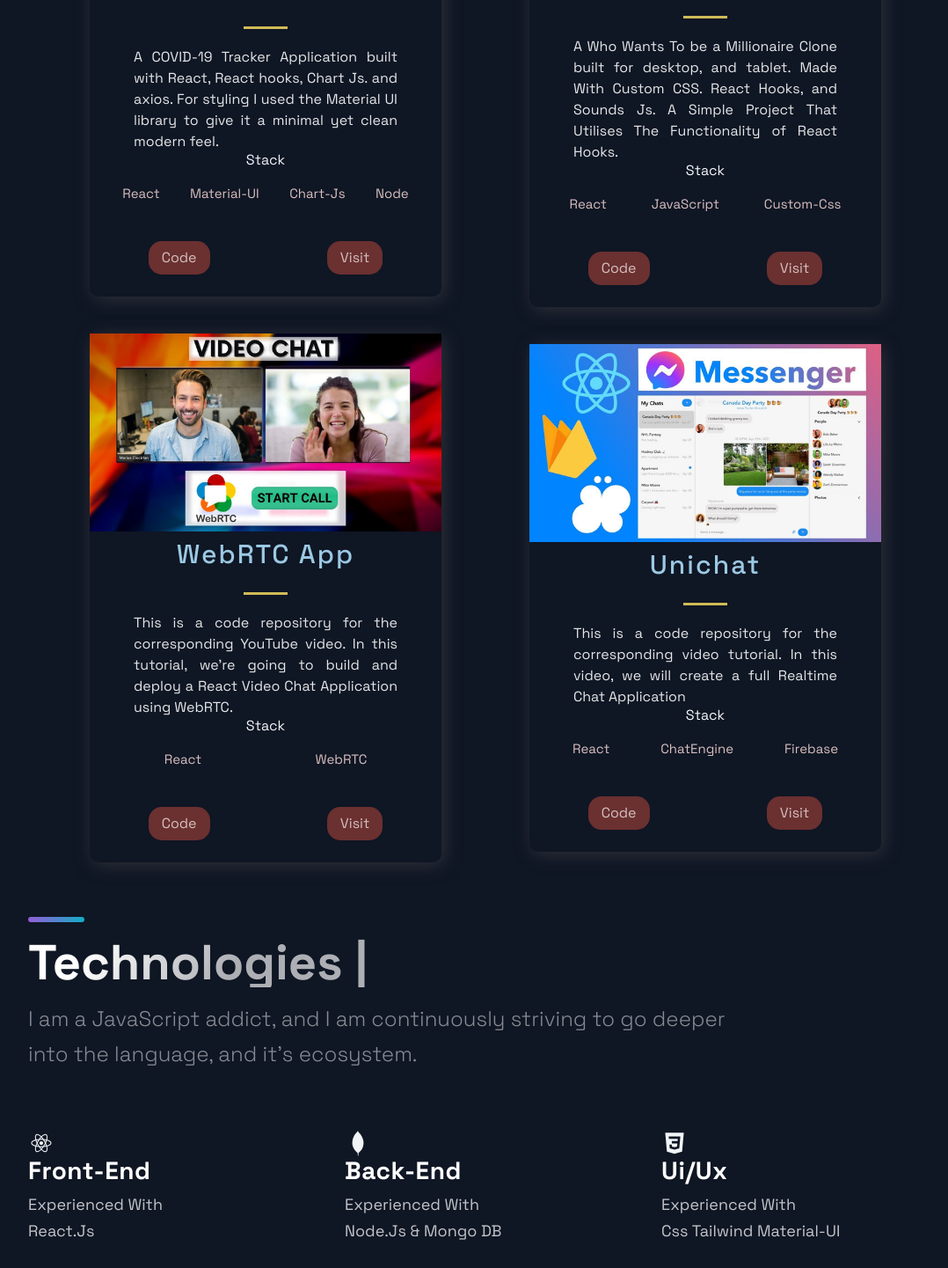
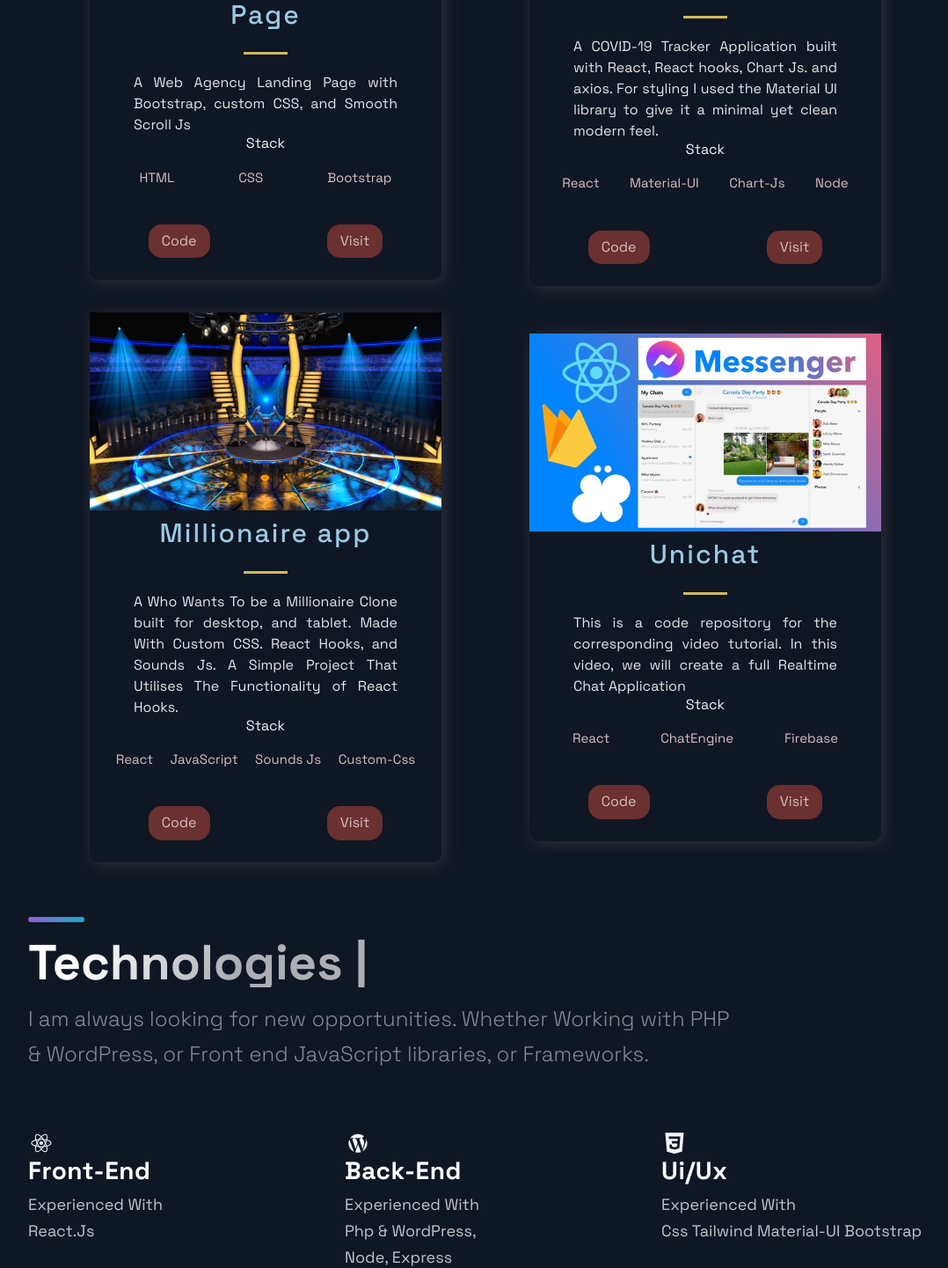
Before and after one commit to Sean-Black/next-port, a Next.js app: page / in a window 1280 px wide. Shown: the part 1039-2480 px from the top of the page at 88% size, without its empty margins (88-1166 px from the left). Built offline with nearby package versions, Linux system fonts and the light colour scheme.

Commit message:
Added file changes

```diff
--- a/src/components/Acomplishments/Acomplishments.js
+++ b/src/components/Acomplishments/Acomplishments.js
@@ -4,16 +4,16 @@ import { Section, SectionDivider, SectionTitle } from '../../styles/GlobalCompon
 import { Box, Boxes, BoxNum, BoxText } from './AcomplishmentsStyles';
 
 const data = [
-  { number: 20, text: 'Open Source Projects'},
-  { number: 1000, text: 'Students', },
-  { number: 1900, text: 'Github Followers', },
-  { number: 5000, text: 'Github Stars', }
+  // { number: , text: 'Jobs applied'},
+  // { number: 1000, text: 'Students', },
+  // { number: 1900, text: 'Github Followers', },
+  // { number: 5000, text: 'Github Stars', }
 ];
 
 const Acomplishments = () => (
   <Section>
     <SectionTitle>
-			Personal Accommplishments |
+			Thanks for visiting!
 		</SectionTitle>
 		<Boxes>
 			{data.map((card, index) => (
--- a/src/components/Technologies/Technologies.js
+++ b/src/components/Technologies/Technologies.js
@@ -1,5 +1,5 @@
 import React from 'react';
-import { DiCss3, DiFirebase, DiMongodb, DiReact, DiZend } from 'react-icons/di';
+import { DiCss3, DiFirebase, DiMongodb, DiNodejs, DiReact, DiWordpress, DiZend } from 'react-icons/di';
 import { Section, SectionDivider, SectionText, SectionTitle } from '../../styles/GlobalComponents';
 import { List, ListContainer, ListItem, ListParagraph, ListTitle } from './TechnologiesStyles';
 
@@ -9,8 +9,7 @@ const Technologies = () => (
 		<br/>
     <SectionTitle>Technologies |</SectionTitle>
     <SectionText>
-      I am a JavaScript addict, and I am continuously striving to go deeper into
-      the language, and it's ecosystem.
+      I am always looking for new opportunities. Whether Working with PHP & WordPress, or Front end JavaScript libraries, or Frameworks.
     </SectionText>
     <List>
       <ListItem>
@@ -24,12 +23,13 @@ const Technologies = () => (
         </ListContainer>
       </ListItem>
       <ListItem>
-        <DiMongodb size="3rem" />
+        <DiWordpress size="3rem" />
         <ListContainer>
           <ListTitle>Back-End</ListTitle>
           <ListParagraph>
             Experienced With <br />
-            Node.Js & Mongo DB
+            Php & WordPress, <br/>
+						Node, Express
           </ListParagraph>
         </ListContainer>
       </ListItem>
@@ -39,7 +39,7 @@ const Technologies = () => (
           <ListTitle>Ui/Ux</ListTitle>
           <ListParagraph>
             Experienced With <br />
-            Css Tailwind Material-UI
+            Css Tailwind Material-UI Bootstrap
           </ListParagraph>
         </ListContainer>
       </ListItem>
--- a/src/components/TimeLine/TimeLine.js
+++ b/src/components/TimeLine/TimeLine.js
@@ -62,8 +62,7 @@ const Timeline = () => {
       <SectionTitle>About Me |</SectionTitle>
       <SectionText>
         Hi, my name is Sean, and I am a Web Developer From Essex UK.
-        <br /> I mainly work with JavaScript, particularly React Js, Vue Js,
-        Node & MongoDB.
+        <br /> I mainly work with JavaScript, and PHP, particularly React Js, and WordPress.
         <br /> The web is ever evolving, and I am constantly trying to integrate
         new technologies, and branches of the JavaScript ecosystem into my
         workflows.
--- a/src/constants/constants.js
+++ b/src/constants/constants.js
@@ -1,9 +1,19 @@
 export const projects = [
+  {
+    title: "Logo Agency Landing Page",
+    description:
+      "A Web Agency Landing Page with Bootstrap, custom CSS, and Smooth Scroll Js",
+    image: "/images/agency-c.png",
+    tags: ["HTML", "CSS", "Bootstrap"],
+    source: "https://landinglogoagency.netlify.app/",
+    visit: "https://github.com/Sean-Black/agency-landing",
+    id: 2,
+  },
   {
     title: "COVID-19 Tracker",
     description:
       "A COVID-19 Tracker Application built with React, React hooks, Chart Js. and axios. For styling I used the Material UI library to give it a minimal yet clean modern feel.",
-    image:  "./images/covid.png",
+    image: "./images/covid.png",
     tags: ["React", "Material-UI", "Chart-Js", "Node"],
     source: "https://github.com/Sean-Black/Tracker",
     visit: "https://covid19trackapp.netlify.app/",
@@ -14,21 +24,12 @@ export const projects = [
     description:
       "A Who Wants To be a Millionaire Clone built for desktop, and tablet. Made With Custom CSS. React Hooks, and Sounds Js. A Simple Project That Utilises The Functionality of React Hooks.",
     image: "/images/bg-mill.jpg",
-    tags: ["React", "JavaScript", "Custom-Css"],
-    source: "https://github.com/Sean-Black/millionaire-app",
-    visit: "https://millyunaireapp.netlify.app/",
+    tags: ["React", "JavaScript", "Sounds Js", "Custom-Css"],
+    source: "https://millyunaireapp.netlify.app/",
+    visit: "https://github.com/Sean-Black/millionaire-app",
     id: 1,
   },
-  {
-    title: "WebRTC App",
-    description:
-      "This is a code repository for the corresponding YouTube video. In this tutorial, we're going to build and deploy a React Video Chat Application using WebRTC.",
-    image: "/images/3.jpg",
-    tags: ["React", "WebRTC"],
-    source: "https://google.com",
-    visit: "https://google.com",
-    id: 2,
-  },
+
   {
     title: "Unichat",
     description:
@@ -42,9 +43,9 @@ export const projects = [
 ];
 
 export const TimeLineData = [
-  { year: 2017, text: 'Started my journey', },
-  { year: 2018, text: 'Worked as a freelance developer', },
-  { year: 2019, text: 'Founded JavaScript Mastery', },
-  { year: 2020, text: 'Shared my projects with the world', },
-  { year: 2021, text: 'Started my own platform', },
+  { year: 2017, text: 'Started learning HTML, and CSS', },
+  { year: 2018, text: 'Started learning JavaScript', },
+  { year: 2019, text: 'Started learning PHP, MySql, and WordPress', },
+  { year: 2020, text: 'Started Learning React, and more of the JavaScript ecosystem', },
+  { year: 2021, text: 'Continuing to learn, and improve', },
 ];
```
Also changed, not shown: public/images/agency-c.png (added).
